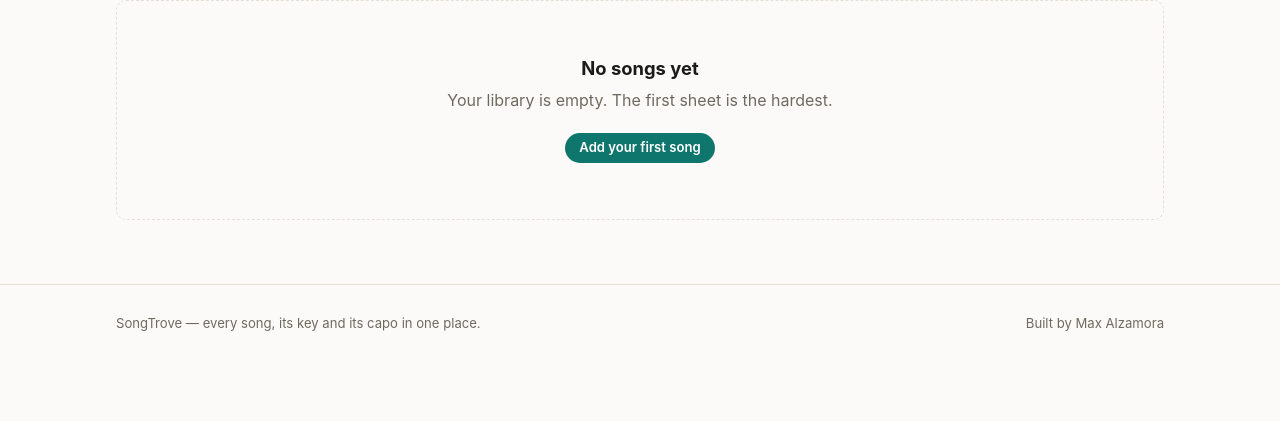
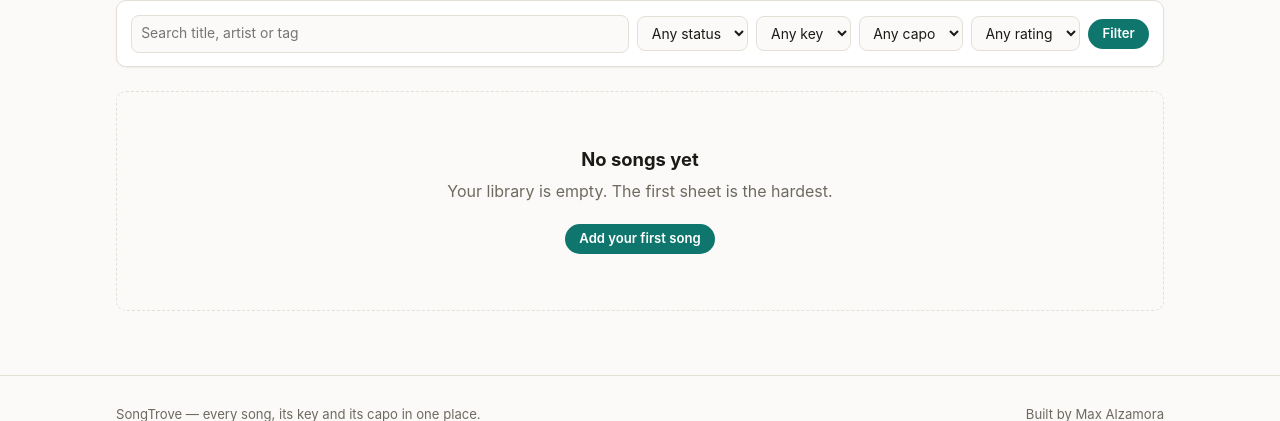
Before and after one commit to maxalzamora/songtrove, a Django app: page /songs/ in a window 1280 px wide. Shown: the part 209-630 px from the top of the page. Run offline with Django 5.2, Linux system fonts and the light colour scheme; the visitor is signed in with stand-in values (Sample User, id 1); data that the repository does not hold is empty.

Commit message:
feat: search and filter the song library
The library is only useful if a song can be found while someone is waiting,
so this adds a single filter bar over it.

- Substring search across title, artist and tag, case-insensitive, with
  `distinct()` so a song matching on two tags appears once
- Filters for status, key, capo (including "no capo"), minimum rating and tag
- Unrecognised values are dropped instead of 404ing, so stale bookmarks and
  hand-edited query strings still land on a working page
- The header reports "3 of 12 songs" while filtering, with a Clear action and
  a separate empty state for "no matches" versus "no songs yet"
- Querysets stay scoped to the owner, with a test asserting another account's
  identically titled song never appears

```diff
--- a/songs/templates/songs/song_list.html
+++ b/songs/templates/songs/song_list.html
@@ -8,11 +8,77 @@
       <div>
         <h1>Your library</h1>
         <p class="page-head__meta">
-          {{ songs|length }} song{{ songs|length|pluralize }}
+          {% if has_filters %}
+            {{ songs|length }} of {{ total }} song{{ total|pluralize }}
+          {% else %}
+            {{ total }} song{{ total|pluralize }}
+          {% endif %}
         </p>
       </div>
       <a class="btn btn--primary btn--sm" href="{% url 'songs:song_create' %}">New song</a>
     </header>
+
+    <form class="card filters" method="get" role="search">
+      <div class="filters__row">
+        <label class="visually-hidden" for="filter-q">Search your library</label>
+        <input
+          class="filters__search"
+          id="filter-q"
+          type="search"
+          name="q"
+          value="{{ filters.q }}"
+          placeholder="Search title, artist or tag"
+        >
+
+        <label class="visually-hidden" for="filter-status">Status</label>
+        <select id="filter-status" name="status">
+          <option value="">Any status</option>
+          {% for value, label in status_choices %}
+            <option value="{{ value }}" {% if filters.status == value %}selected{% endif %}>{{ label }}</option>
+          {% endfor %}
+        </select>
+
+        <label class="visually-hidden" for="filter-key">Key</label>
+        <select id="filter-key" name="key">
+          <option value="">Any key</option>
+          {% for value, label in key_choices %}
+            <option value="{{ value }}" {% if filters.key == value %}selected{% endif %}>{{ label }}</option>
+          {% endfor %}
+        </select>
+
+        <label class="visually-hidden" for="filter-capo">Capo</label>
+        <select id="filter-capo" name="capo">
+          <option value="">Any capo</option>
+          {% for value, label in capo_choices %}
+            <option value="{{ value }}" {% if filters.capo == value %}selected{% endif %}>{{ label }}</option>
+          {% endfor %}
+        </select>
+
+        <label class="visually-hidden" for="filter-rating">Rating</label>
+        <select id="filter-rating" name="rating">
+          <option value="">Any rating</option>
+          {% for value, label in rating_choices %}
+            <option value="{{ value }}" {% if filters.rating == value %}selected{% endif %}>{{ label }}</option>
+          {% endfor %}
+        </select>
+
+        {% if tags %}
+          <label class="visually-hidden" for="filter-tag">Tag</label>
+          <select id="filter-tag" name="tag">
+            <option value="">Any tag</option>
+            {% for tag in tags %}
+              <option value="{{ tag.name }}" {% if filters.tag == tag.name %}selected{% endif %}>#{{ tag.name }}</option>
+            {% endfor %}
+          </select>
+        {% endif %}
+
+        <button class="btn btn--primary btn--sm" type="submit">Filter</button>
+
+        {% if has_filters %}
+          <a class="btn btn--ghost btn--sm" href="{% url 'songs:song_list' %}">Clear</a>
+        {% endif %}
+      </div>
+    </form>
 
     {% if songs %}
       <div class="song-grid">
@@ -42,6 +108,12 @@
           </a>
         {% endfor %}
       </div>
+    {% elif has_filters %}
+      <div class="empty-state">
+        <h2>No songs match those filters</h2>
+        <p>Try a wider search, or clear the filters to see everything.</p>
+        <a class="btn btn--ghost btn--sm" href="{% url 'songs:song_list' %}">Clear filters</a>
+      </div>
     {% else %}
       <div class="empty-state">
         <h2>No songs yet</h2>
--- a/songs/views.py
+++ b/songs/views.py
@@ -1,12 +1,18 @@
 from django.contrib import messages
 from django.contrib.auth.decorators import login_required
+from django.db.models import Q
 from django.http import HttpResponseBadRequest
 from django.shortcuts import get_object_or_404, redirect, render
 from django.views.decorators.http import require_POST
 
 from .chords import plan_for, transpose_key
+from .chords.theory import KEY_CHOICES
 from .forms import SongForm
 from .models import Song
+
+CAPO_VALUES = {str(fret) for fret in range(0, 13)}
+RATING_VALUES = {str(stars) for stars in range(1, 6)}
+KEY_VALUES = {name for name, _ in KEY_CHOICES}
 
 
 def _parse_transpose(raw: str | None) -> int:
@@ -20,9 +26,67 @@ def _parse_transpose(raw: str | None) -> int:
 
 @login_required
 def song_list(request):
-    """The signed-in user's library."""
+    """The signed-in user's library, with search and filters."""
+    params = request.GET
+
+    query = params.get("q", "").strip()
+    status = params.get("status", "").strip()
+    key = params.get("key", "").strip()
+    capo = params.get("capo", "").strip()
+    rating = params.get("rating", "").strip()
+    tag = params.get("tag", "").strip()
+
+    # Unknown values are dropped rather than erroring, so a stale bookmark or a
+    # hand-edited query string still shows a useful page.
+    if status not in Song.Status.values:
+        status = ""
+    if key not in KEY_VALUES:
+        key = ""
+    if capo not in CAPO_VALUES:
+        capo = ""
+    if rating not in RATING_VALUES:
+        rating = ""
+
     songs = request.user.songs.prefetch_related("tags")
-    return render(request, "songs/song_list.html", {"songs": songs})
+
+    if query:
+        songs = songs.filter(
+            Q(title__icontains=query)
+            | Q(artist__icontains=query)
+            | Q(tags__name__icontains=query)
+        ).distinct()
+    if status:
+        songs = songs.filter(status=status)
+    if key:
+        songs = songs.filter(song_key=key)
+    if capo:
+        songs = songs.filter(capo=int(capo))
+    if rating:
+        songs = songs.filter(rating__gte=int(rating))
+    if tag:
+        songs = songs.filter(tags__name__iexact=tag).distinct()
+
+    filters = {
+        "q": query,
+        "status": status,
+        "key": key,
+        "capo": capo,
+        "rating": rating,
+        "tag": tag,
+    }
+
+    context = {
+        "songs": songs,
+        "total": request.user.songs.count(),
+        "filters": filters,
+        "has_filters": any(filters.values()),
+        "status_choices": Song.Status.choices,
+        "key_choices": KEY_CHOICES,
+        "capo_choices": [("0", "No capo")] + [(str(n), f"Fret {n}") for n in range(1, 13)],
+        "rating_choices": [(str(n), f"{n}+ stars") for n in range(1, 6)],
+        "tags": request.user.tags.all(),
+    }
+    return render(request, "songs/song_list.html", context)
 
 
 @login_required
--- a/static/css/layout.css
+++ b/static/css/layout.css
@@ -792,6 +792,43 @@ a.song-card:hover {
   font-weight: 500;
 }
 
+/* ---------- Library filters ---------- */
+
+.filters {
+  padding: 0.85rem;
+  margin-bottom: 1.5rem;
+}
+
+.filters__row {
+  display: flex;
+  flex-wrap: wrap;
+  align-items: center;
+  gap: 0.5rem;
+}
+
+.filters__row input,
+.filters__row select {
+  padding: 0.45rem 0.6rem;
+  border: 1px solid var(--color-border);
+  border-radius: 8px;
+  background: var(--color-bg);
+  color: inherit;
+  font: inherit;
+  font-size: 0.87rem;
+}
+
+.filters__row input:focus,
+.filters__row select:focus {
+  border-color: var(--color-accent);
+  outline: 2px solid color-mix(in srgb, var(--color-accent) 30%, transparent);
+  outline-offset: 0;
+}
+
+.filters__search {
+  flex: 1 1 13rem;
+  min-width: 0;
+}
+
 /* ---------- Footer ---------- */
 .site-footer {
   border-top: 1px solid var(--color-border);
```
Also changed, not shown: songs/tests/test_filters.py (added, +191 -0 lines).
